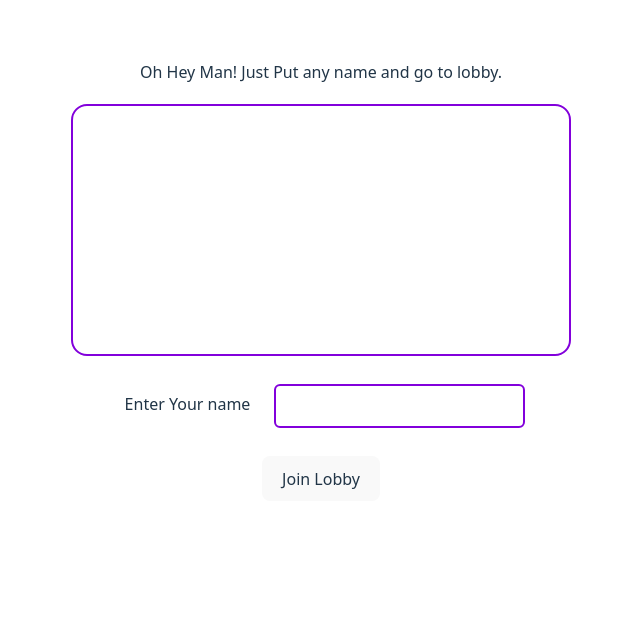
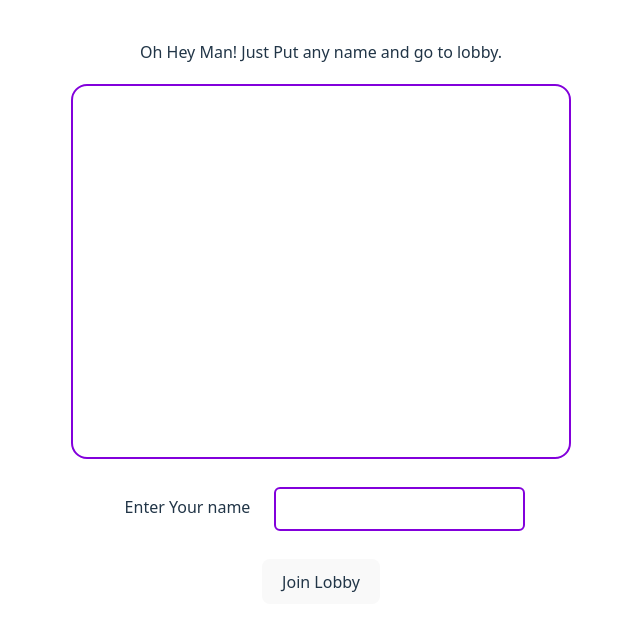
Before and after one commit to AyushmaanPandey11/video-chat-app, a React (Vite) app in the folder frontend/: page / in a window 1280 px wide. Shown: the top 630 px of the page, without its empty margins (319-959 px from the left). Built offline with nearby package versions, Linux system fonts and the light colour scheme; no server answers.

Commit message:
mobile responsiveness

```diff
--- a/frontend/package.json
+++ b/frontend/package.json
@@ -4,7 +4,7 @@
   "version": "0.0.0",
   "type": "module",
   "scripts": {
-    "dev": "vite",
+    "dev": "vite --host 0.0.0.0",
     "build": "tsc -b && vite build",
     "lint": "eslint .",
     "preview": "vite preview"
--- a/frontend/src/components/LandingPage.tsx
+++ b/frontend/src/components/LandingPage.tsx
@@ -45,13 +45,12 @@ const LandingPage = () => {
   return (
     <div>
       <div className="flex flex-col mx-auto justify-center mt-10 items-center space-y-5">
-        <label className="text-center mt-5">
+        <label className="text-center  mt-5 sm:mt-0 2xl:mt-3">
           Oh Hey Man! Just Put any name and go to lobby.
         </label>
         <video
-          className="rounded-2xl border-2 border-purple-700 rotate-y-180"
+          className="flex justify-center w-full h-[40vh] sm:w-[500px] sm:h-[375px] rounded-2xl border-2 border-purple-700 rotate-y-180 mx-auto object-cover"
           autoPlay
-          width={500}
           ref={videoRef}
         />
         <div className="flex flex-row space-x-10 w-[500px] justify-center">
@@ -81,7 +80,7 @@ const LandingPage = () => {
             }
             setUsername(nameRef.current);
           }}
-          className="bg-purple-500"
+          className="flex justify-center bg-purple-500"
         >
           Join Lobby
         </button>
--- a/frontend/src/components/Lobby.tsx
+++ b/frontend/src/components/Lobby.tsx
@@ -330,9 +330,9 @@ const Lobby = memo(
     }, [locaVideoTrack, localAudioTrack]);
 
     return (
-      <div className="flex flex-col min-h-screen py-14 space-y-10">
-        <div className="flex flex-row justify-center items-center gap-0.5 mx-auto w-10/12">
-          <div className="flex flex-col w-4/12">
+      <div className="flex flex-col h-screen md:min-h-screen py-8 space-y-6">
+        <div className="flex flex-col md:flex-row md:mt-14 justify-center items-center gap-4 mx-auto w-11/12 md:w-10/12">
+          <div className="flex flex-col w-full md:w-4/12">
             <div className="relative">
               {name && (
                 <h1 className="absolute top-2 left-2 text-sm font-bold text-white bg-purple-600 bg-opacity-50 px-2 py-1 rounded z-10">
@@ -342,19 +342,19 @@ const Lobby = memo(
               <video
                 autoPlay
                 muted
-                className="h-[500px] w-full object-cover rounded-lg rotate-y-180"
+                className="h-[300px] md:h-[500px] w-full object-cover rounded-lg rotate-y-180"
                 ref={localVideoRef}
               />
             </div>
           </div>
-          <div className="flex flex-col w-7/12 relative">
+          <div className="flex flex-col w-full md:w-7/12 relative">
             {otherUsername && (
               <h1 className="absolute top-2 left-2 text-sm font-bold text-white bg-purple-600 bg-opacity-50 px-2 py-1 z-10 rounded">
                 {otherUsername}
               </h1>
             )}
             {lobby && !remoteVideoRef.current?.srcObject && (
-              <p className="absolute inset-0 flex items-center justify-center text-lg font-medium text-white bg-gray-400/50 rounded-lg">
+              <p className="absolute inset-0 flex items-center justify-center text-base md:text-lg font-medium text-white bg-gray-400/50 rounded-lg">
                 Waiting in lobby to connect with others
                 <span className="inline-flex ml-2">
                   <span className="[animation:wave_0.8s_ease-in-out_infinite]">
@@ -372,7 +372,7 @@ const Lobby = memo(
             <video
               autoPlay
               muted
-              className="h-[500px] w-full object-cover rounded-lg rotate-y-180"
+              className="h-[300px] md:h-[500px] w-full object-cover rounded-lg rotate-y-180"
               ref={remoteVideoRef}
             />
             <audio autoPlay ref={remoteAudioRef} className="hidden" />
@@ -381,7 +381,7 @@ const Lobby = memo(
         {!lobby && (
           <button
             onClick={(e) => endCall(e)}
-            className="mx-auto w-1/12 bg-red-600 text-center text-white rounded-4xl cursor-pointer hover:brightness-110"
+            className="mx-auto w-32 bg-red-600 text-white text-center py-2 rounded-full cursor-pointer hover:brightness-110 z-20 relative"
           >
             Hang Up
           </button>
```
